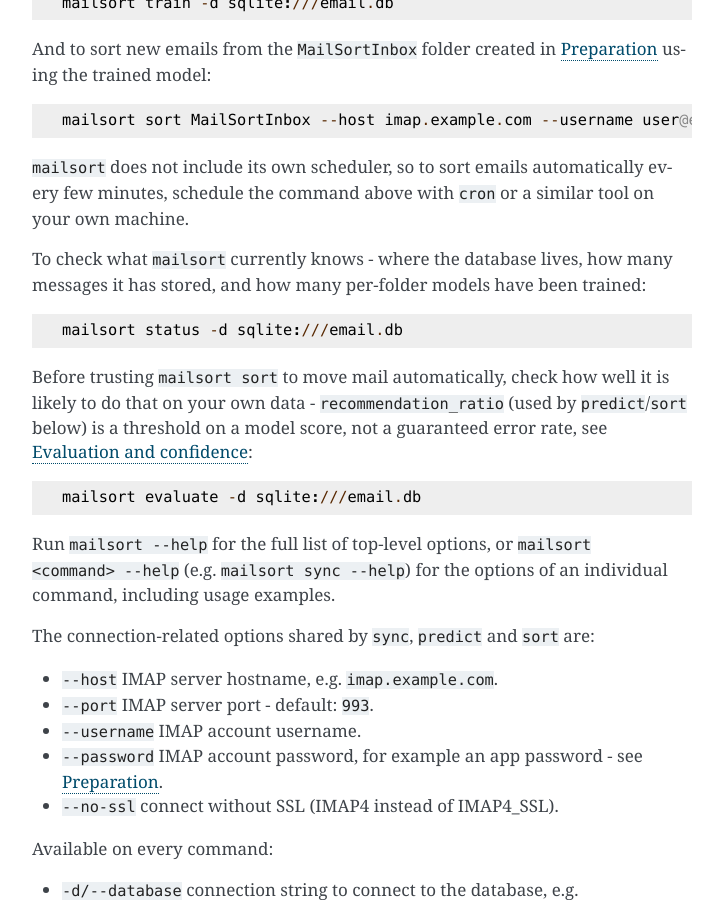
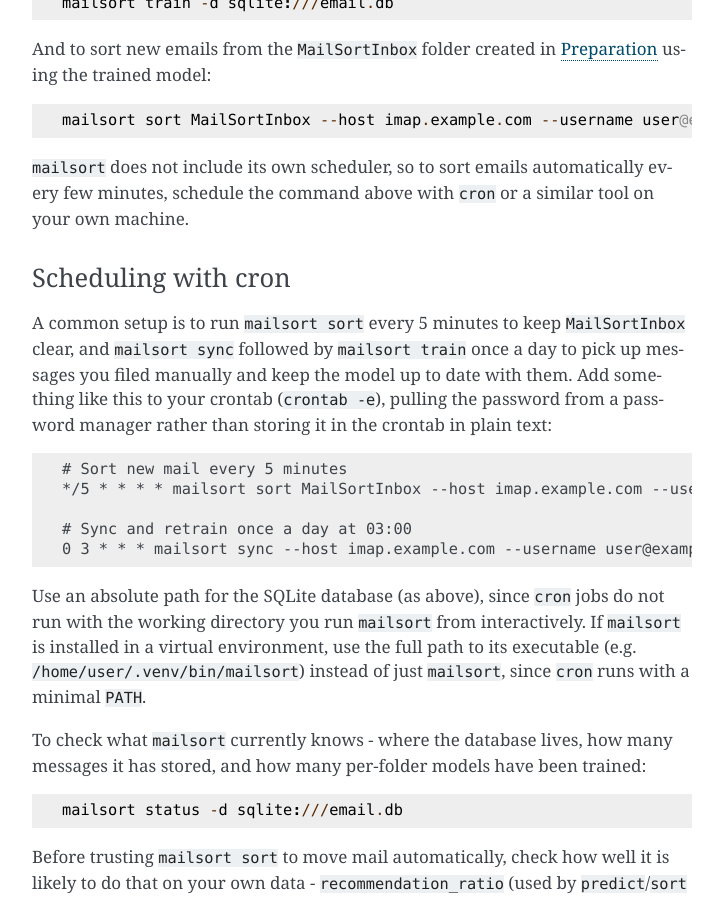
Before and after one commit to jan-janssen/mailsort, a Sphinx documentation site: the page built from docs/source/configuration.md, in a window 1280 px wide and 900 px high, scrolled down 721 px. Shown: the whole window, without its empty margins (388-1111 px from the left). Built offline with Sphinx 7.4.7, drawn with Linux system fonts in a browser that asks for light colours.

Commit message:
Explain how to setup a cron task (#12)

````diff
--- a/docs/source/configuration.md
+++ b/docs/source/configuration.md
@@ -30,6 +30,22 @@ mailsort sort MailSortInbox --host imap.example.com --username user@example.com
 ```
 `mailsort` does not include its own scheduler, so to sort emails automatically every few minutes, schedule the
 command above with `cron` or a similar tool on your own machine.
+
+### Scheduling with cron
+A common setup is to run `mailsort sort` every 5 minutes to keep `MailSortInbox` clear, and `mailsort sync` followed
+by `mailsort train` once a day to pick up messages you filed manually and keep the model up to date with them. Add
+something like this to your crontab (`crontab -e`), pulling the password from a password manager rather than storing
+it in the crontab in plain text:
+```cron
+# Sort new mail every 5 minutes
+*/5 * * * * mailsort sort MailSortInbox --host imap.example.com --username user@example.com --password "$(pass show imap/example.com)" -d sqlite:///home/user/email.db
+
+# Sync and retrain once a day at 03:00
+0 3 * * * mailsort sync --host imap.example.com --username user@example.com --password "$(pass show imap/example.com)" -d sqlite:///home/user/email.db && mailsort train -d sqlite:///home/user/email.db
+```
+Use an absolute path for the SQLite database (as above), since `cron` jobs do not run with the working directory you
+run `mailsort` from interactively. If `mailsort` is installed in a virtual environment, use the full path to its
+executable (e.g. `/home/user/.venv/bin/mailsort`) instead of just `mailsort`, since `cron` runs with a minimal `PATH`.
 
 To check what `mailsort` currently knows - where the database lives, how many messages it has stored, and how
 many per-folder models have been trained:
````
